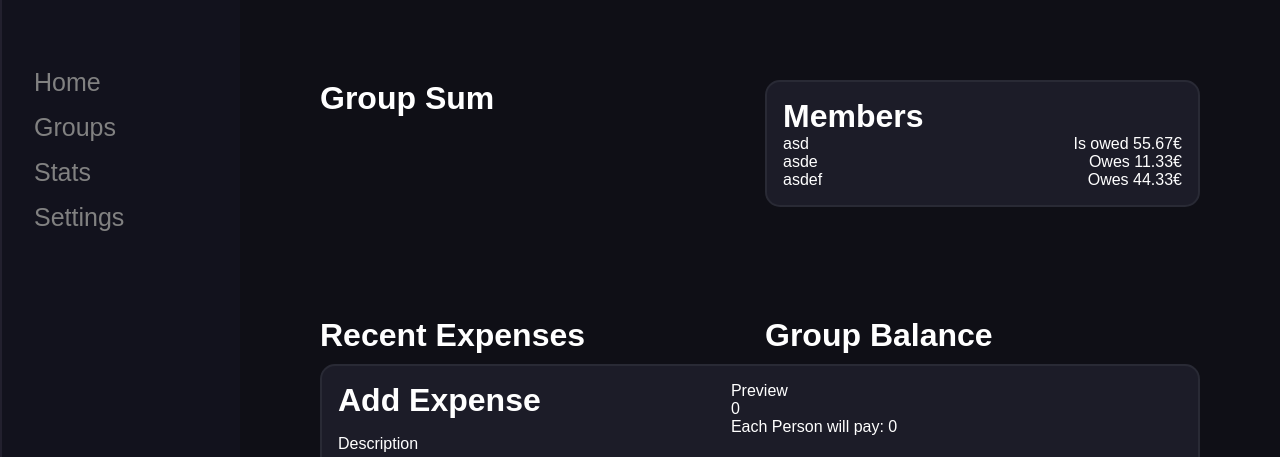
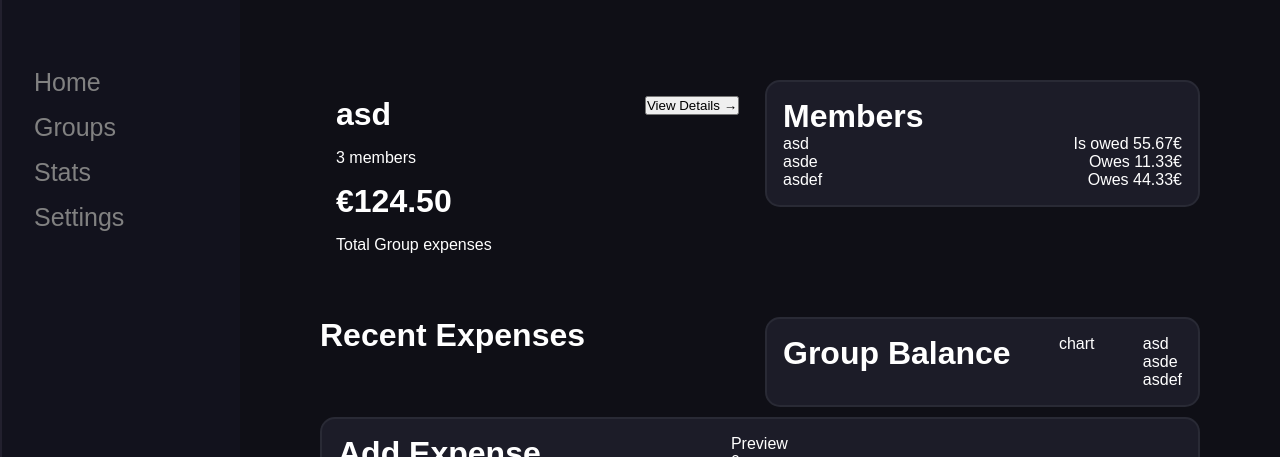
Before and after one commit to DinosDevv/Expense-Splitter, a React (Vite) app in the folder client/: page /groups/1 in a window 1280 px wide. Shown: the top 457 px of the page. Built offline with nearby package versions, Linux system fonts and the light colour scheme; no server answers.

Commit message:
More UI tweaks and improvements

```diff
--- /dev/null
+++ b/client/src/components/GroupBalance.css
@@ -0,0 +1,10 @@
+.group_balance{
+  display: flex;
+  justify-content: space-between;
+  background-color: #1C1C28;
+  border-radius: 15px;
+  border: 2px solid #292A35;
+  color: white;
+  padding: 1rem;
+
+}
--- a/client/src/components/GroupBalance.tsx
+++ b/client/src/components/GroupBalance.tsx
@@ -1,7 +1,24 @@
-export function GroupBalance() {
+import { Group } from "@expense-splitter/shared/types"
+import './GroupBalance.css'
+
+interface compProps {
+  group: Group
+}
+
+export function GroupBalance({ group } : compProps) {
   return(
-    <>
+    <div className="group_balance">
       <h1>Group Balance</h1>
-    </>
+      <div className="chart">
+        <p>chart</p>
+      </div>
+      <div className="data">
+        <ul>
+          {group.participators.map(p =>
+            <li key={p.name}>{p.name}</li>
+          )}
+        </ul>
+      </div>
+    </div>
   )
 }
--- /dev/null
+++ b/client/src/components/GroupSum.css
@@ -0,0 +1,5 @@
+.group_sum {
+  display:flex;
+  flex-direction: row;
+  justify-content: space-between;
+}
--- a/client/src/components/GroupSum.tsx
+++ b/client/src/components/GroupSum.tsx
@@ -1,7 +1,22 @@
-export function GroupSum() {
+import { Group } from "@expense-splitter/shared/types"
+import './GroupSum.css'
+
+interface compProps {
+  group: Group
+}
+
+export function GroupSum({group} : compProps) {
   return(
-    <>
-      <h1>Group Sum</h1>
-    </>
+    <div className="group_sum">
+      <div className="left">
+        <h1>{group.name}</h1>
+        <p>{group.participators.length} members</p>
+        <h1>€124.50</h1>
+        <p>Total Group expenses</p>
+      </div>
+      <div className="right">
+        <button>View Details →</button>
+      </div>
+    </div>
   )
 }
--- a/client/src/pages/HomePage.tsx
+++ b/client/src/pages/HomePage.tsx
@@ -50,7 +50,7 @@ export function HomePage() {
   return (
     <div className="container">
       <div className="groupSum">
-        <GroupSum />
+        <GroupSum group={group}/>
       </div>
       <div className="membersCard">
         <MembersCard group={group}/>
@@ -59,7 +59,7 @@ export function HomePage() {
         <RecentExpenses />
       </div>
       <div className="groupBalance">
-        <GroupBalance />
+        <GroupBalance group={group}/>
       </div>
       <div className="addExpense">
         <AddExpense group={group}/>
```
Also changed, not shown: client/src/components/RecentExpenses.css (added).
